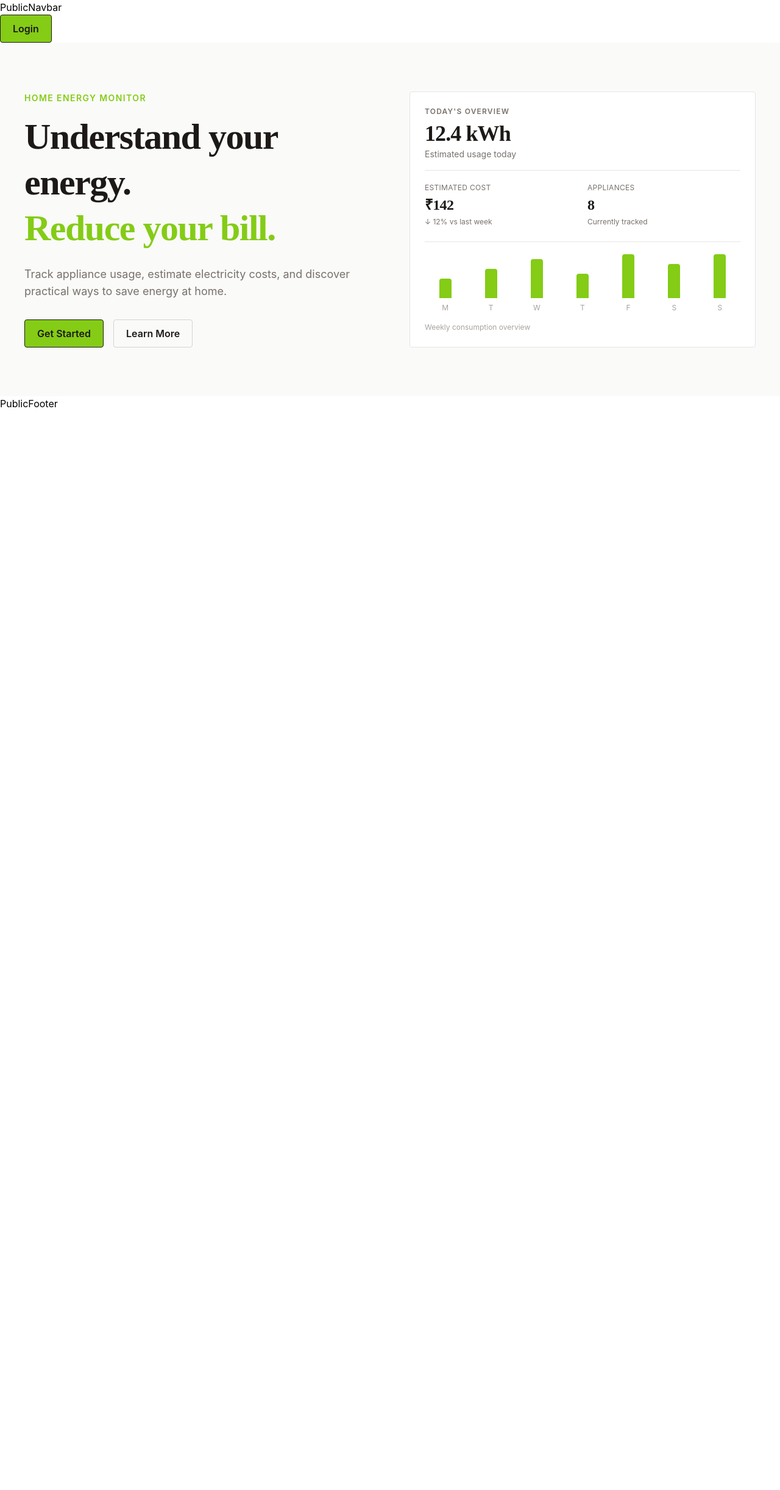
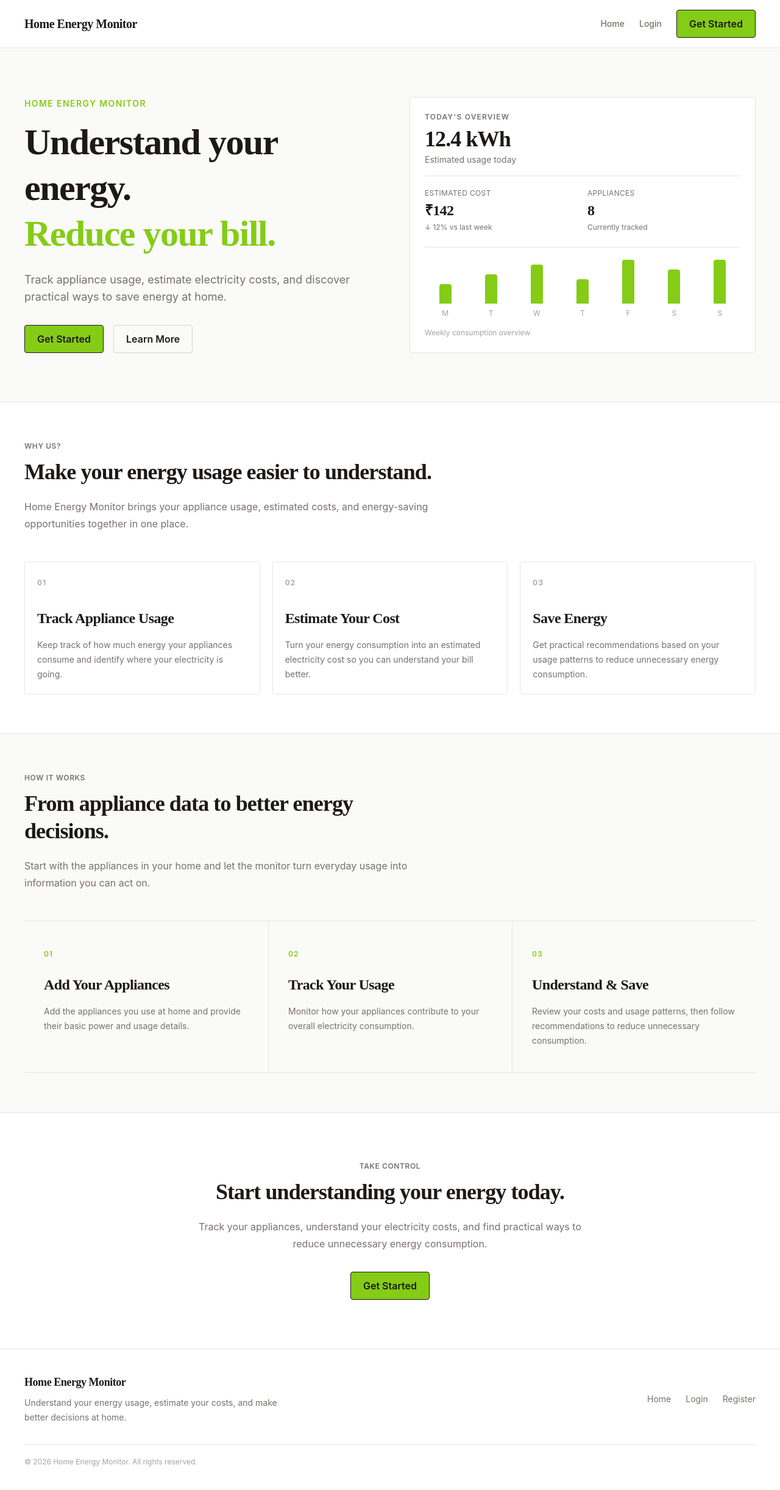
Before and after one commit to VonDominion/home-energy-monitor, a React (Vite) app in the folder client/: page / in a window 1280 px wide. Shown: the whole page at 61% size. Before the commit the page ends 800 px from the top, so only its background shows below. Built offline with nearby package versions, Linux system fonts and the light colour scheme.

Commit message:
Added Public Navbar and Footer

```diff
--- a/client/src/Layouts/PublicLayout/components/PublicFooter.jsx
+++ b/client/src/Layouts/PublicLayout/components/PublicFooter.jsx
@@ -1,5 +1,60 @@
-function PublicFooter(){
-  return <footer>PublicFooter</footer>;
+import { Link } from "react-router-dom";
+
+function PublicFooter() {
+  return (
+    <footer className="border-t border-border bg-surface">
+      <div className="mx-auto max-w-7xl px-6 py-10 md:px-10">
+        <div className="flex flex-col gap-6 md:flex-row md:items-center md:justify-between">
+          {/* Brand */}
+          <div>
+            <Link
+              to="/"
+              className="font-serif text-lg font-semibold tracking-tight text-ink"
+            >
+              Home Energy Monitor
+            </Link>
+
+            <p className="mt-2 max-w-md font-sans text-sm leading-6 text-ink-muted">
+              Understand your energy usage, estimate your costs, and make
+              better decisions at home.
+            </p>
+          </div>
+
+          {/* Links */}
+          <nav className="flex items-center gap-6">
+            <Link
+              to="/"
+              className="font-sans text-sm text-ink-muted hover:text-ink"
+            >
+              Home
+            </Link>
+
+            <Link
+              to="/login"
+              className="font-sans text-sm text-ink-muted hover:text-ink"
+            >
+              Login
+            </Link>
+
+            <Link
+              to="/register"
+              className="font-sans text-sm text-ink-muted hover:text-ink"
+            >
+              Register
+            </Link>
+          </nav>
+        </div>
+
+        {/* Bottom */}
+        <div className="mt-8 border-t border-border pt-5">
+          <p className="font-sans text-xs text-ink-faint">
+            © {new Date().getFullYear()} Home Energy Monitor. All rights
+            reserved.
+          </p>
+        </div>
+      </div>
+    </footer>
+  );
 }
 
-export default PublicFooter
+export default PublicFooter;
--- a/client/src/Layouts/PublicLayout/components/PublicNavbar.jsx
+++ b/client/src/Layouts/PublicLayout/components/PublicNavbar.jsx
@@ -1,13 +1,46 @@
 import Button from "../../../components/common/Button";
+import { Link } from "react-router-dom";
 
-function PublicNavbar(){
+function PublicNavbar() {
   return (
-  <>
-  <nav>PublicNavbar</nav>
-  <Button>Login</Button>
-  </>
+    <header className="border-b border-border bg-surface">
+      <div className="mx-auto flex max-w-7xl items-center justify-between px-6 py-4 md:px-10">
+        {/* Logo */}
+        <Link
+          to="/"
+          className="font-serif text-xl font-semibold tracking-tight text-ink"
+        >
+          Home Energy Monitor
+        </Link>
 
+        {/* Navigation */}
+        <nav className="hidden items-center gap-6 md:flex">
+          <Link
+            to="/"
+            className="font-sans text-sm font-medium text-ink-muted hover:text-ink"
+          >
+            Home
+          </Link>
+
+          <Link
+            to="/login"
+            className="font-sans text-sm font-medium text-ink-muted hover:text-ink"
+          >
+            Login
+          </Link>
+
+          <Link to="/register">
+            <Button>Get Started</Button>
+          </Link>
+        </nav>
+
+        {/* Mobile CTA */}
+        <Link to="/register" className="md:hidden">
+          <Button>Get Started</Button>
+        </Link>
+      </div>
+    </header>
   );
 }
 
-export default PublicNavbar
+export default PublicNavbar;
--- a/client/src/pages/Home.jsx
+++ b/client/src/pages/Home.jsx
@@ -1,10 +1,16 @@
 import HeroSection from "../components/home/HeroSection";
+import WhyUsSection from "../components/home/WhyUsSection";
+import HowItWorksSection from "../components/home/HowItWorksSection";
+import CTASection from "../components/home/CTASection";
 
 function Home() {
   return (
 
     <>
       <HeroSection></HeroSection>
+      <WhyUsSection></WhyUsSection>
+      <HowItWorksSection></HowItWorksSection>
+      <CTASection></CTASection>
     </>
 
   );
```
